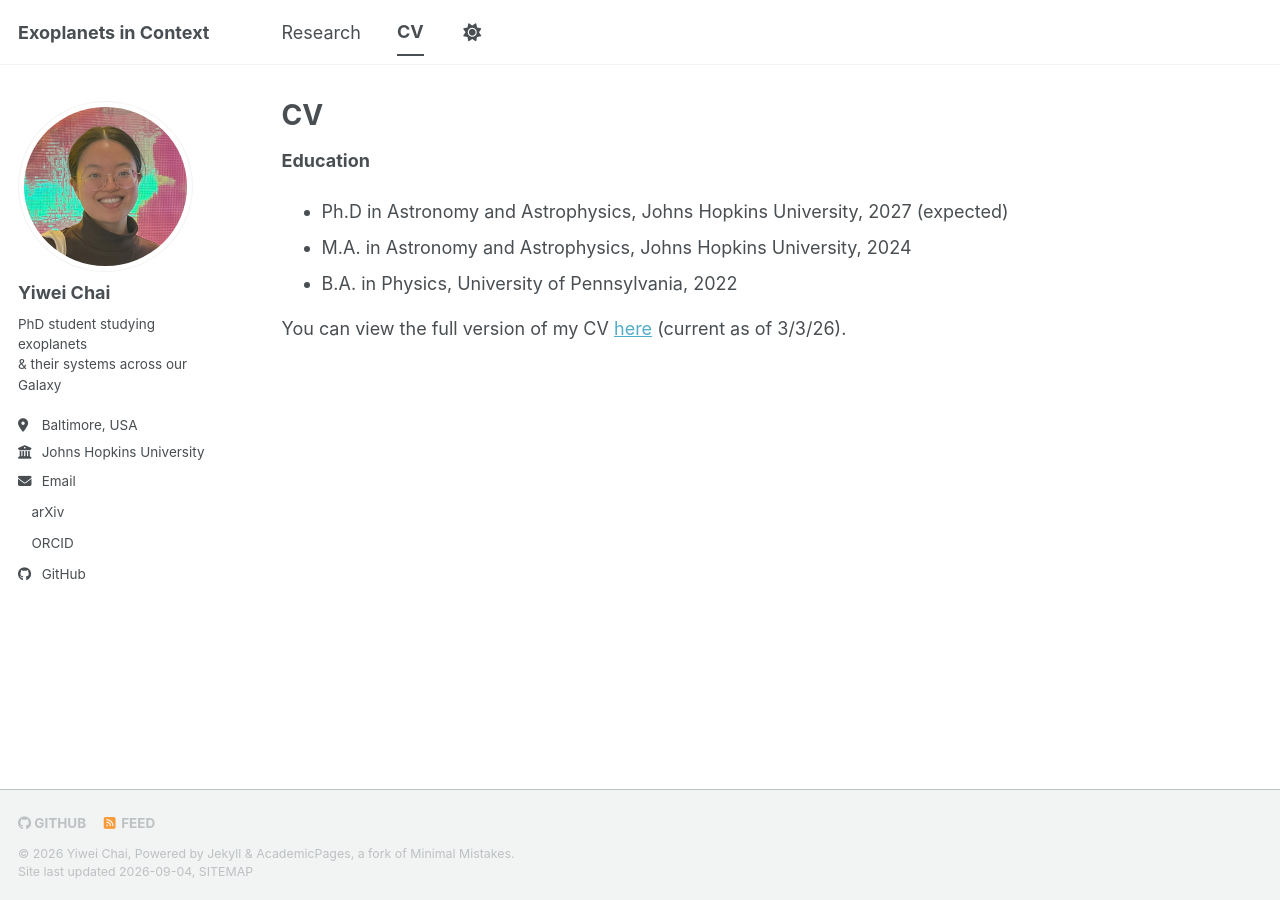
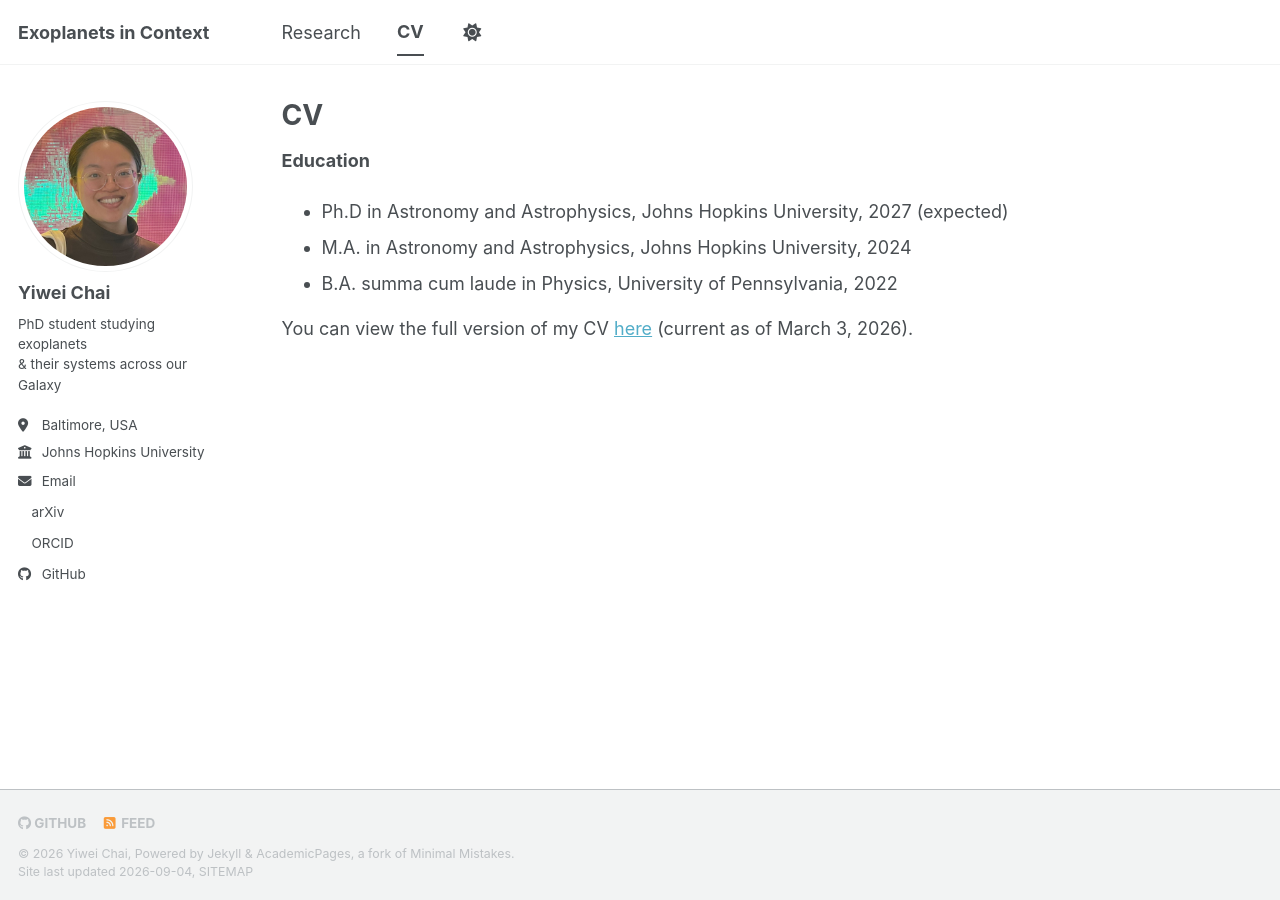
Before and after one commit to youais/youais.github.io, a Jekyll site: the page built from _pages/cv.md, in a window 1280 px wide. Built offline with Jekyll 4.4.1, drawn with Linux system fonts in a browser that asks for light colours; a style sheet for code colours, icons or effects is not loaded.

```diff
--- a/_pages/cv.md
+++ b/_pages/cv.md
@@ -16,9 +16,9 @@ redirect_from:
 
 * Ph.D in Astronomy and Astrophysics, Johns Hopkins University, 2027 (expected)
 * M.A. in Astronomy and Astrophysics, Johns Hopkins University, 2024
-* B.A. in Physics, University of Pennsylvania, 2022
+* B.A. summa cum laude in Physics, University of Pennsylvania, 2022
 
-You can view the full version of my CV [here](https://youais.github.io/yiwei_cv_grad_20260303.pdf) (current as of 3/3/26).
+You can view the full version of my CV [here](https://youais.github.io/yiwei_cv_grad_20260303.pdf) (current as of March 3, 2026).
 
 
 <!--
```
Also changed, not shown: _pages/about.md (+1 -1 lines), _pages/portfolio.md (+1 -1 lines).
